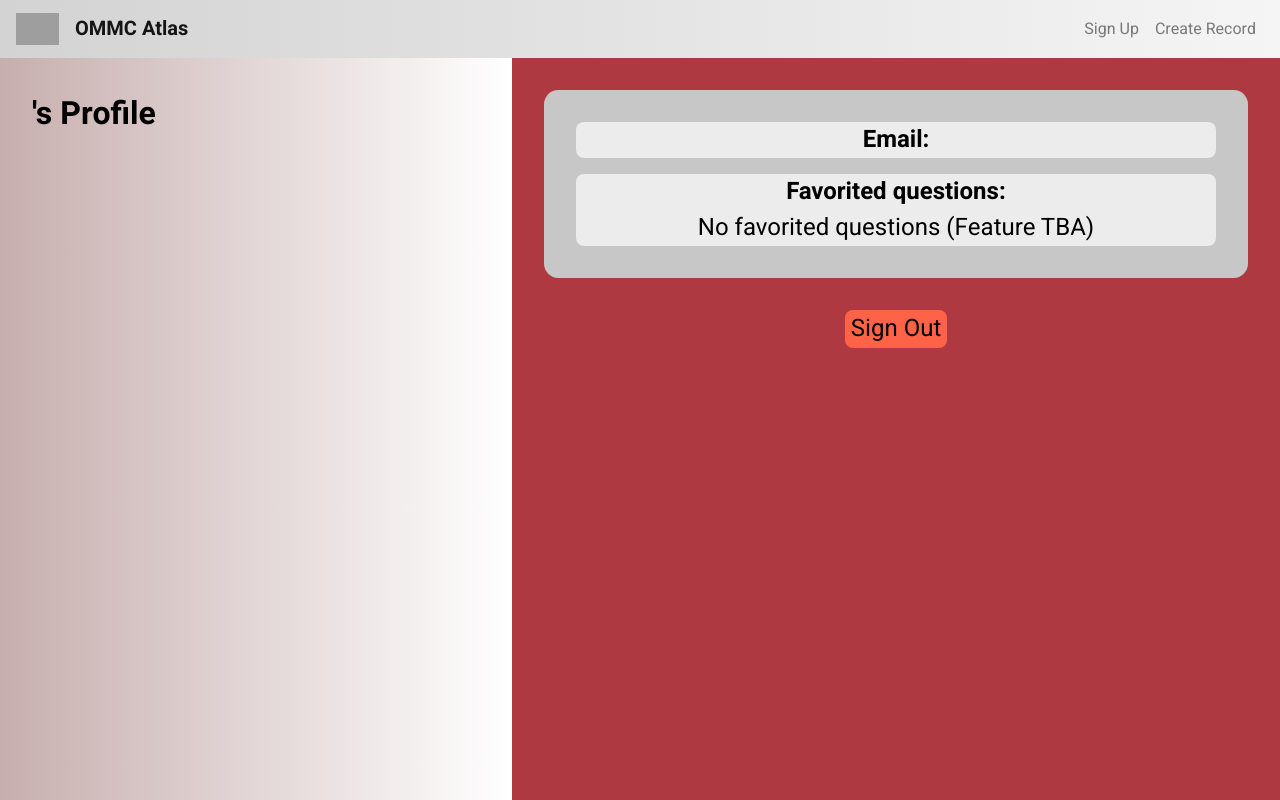
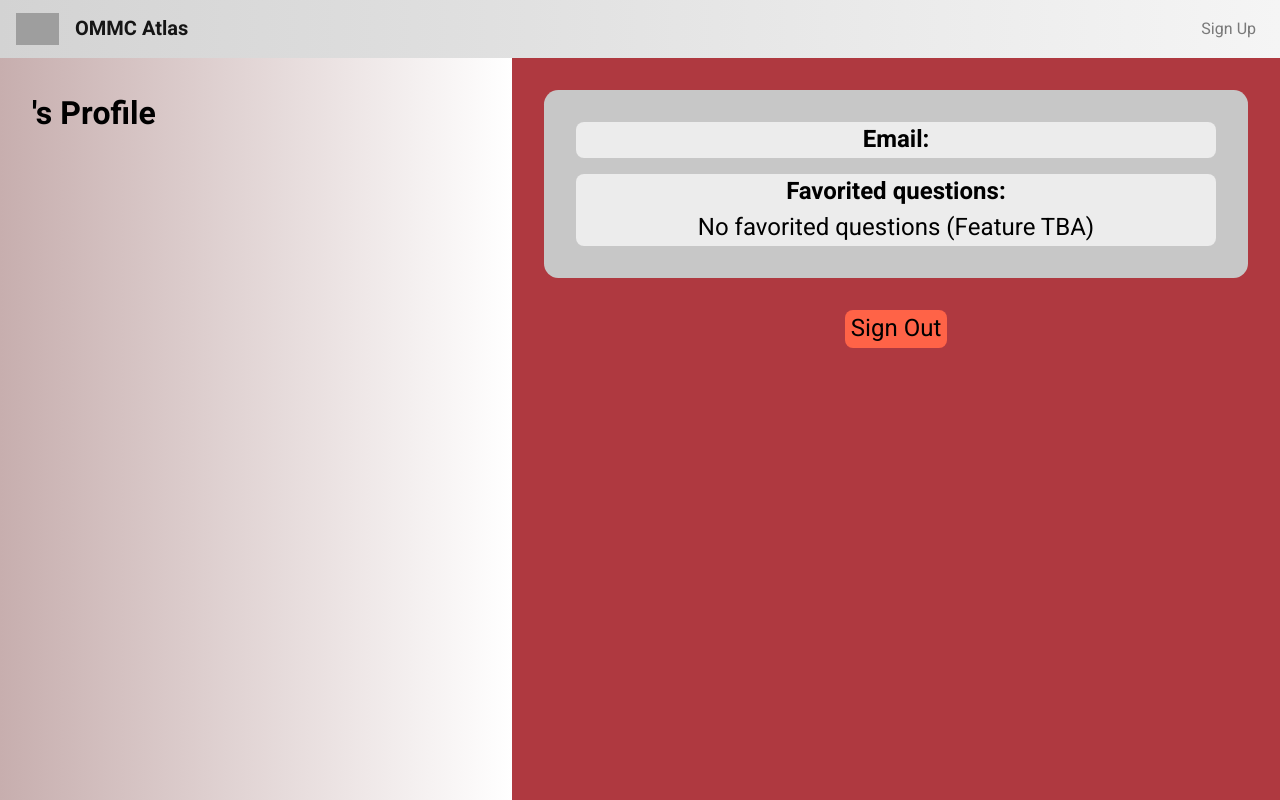
Before and after one commit to Kevin-Liu-01/OMMC-Atlas, a React (Create React App) app: page /profile in a window 1280 px wide. Shown: the top 800 px of the page. Built offline with nearby package versions, Linux system fonts and the light colour scheme; grey boxes are pictures that could not be loaded.

Commit message:
Removed create and edit capability

```diff
--- a/src/components/navbar.js
+++ b/src/components/navbar.js
@@ -64,11 +64,11 @@ const Navbar = () => {
               </li>
             )}
 
-            <li className="nav-item">
-              <NavLink id="navbarElement" className="nav-link" to="/create">
-                Create Record
+            {/* <li className="nav-item">
+              <NavLink id="navbarElement" className="nav-link" to="">
+                {"           "}
               </NavLink>
-            </li>
+            </li> */}
           </ul>
         </div>
       </nav>
--- a/src/components/recordList.js
+++ b/src/components/recordList.js
@@ -55,8 +55,7 @@ const Record = (props) => {
       </td>
 
       <td style={{ textAlign: "center" }}>
-        <Link to={"/edit/" + props.record._id}>Edit</Link> |
-        <Link to={"/view/" + props.record._id}> Click to expand</Link>
+        <Link to={"/view/" + props.record._id}> Click to Expand</Link>
         {/* |
         <a
           href="/"
--- a/src/styling/recordList.css
+++ b/src/styling/recordList.css
@@ -78,7 +78,6 @@
 }
 .tableBody {
   height: 34rem;
-  max-height: 34rem;
   display: block;
   overflow: scroll;
   border: 0.1rem solid lightgray;
```
